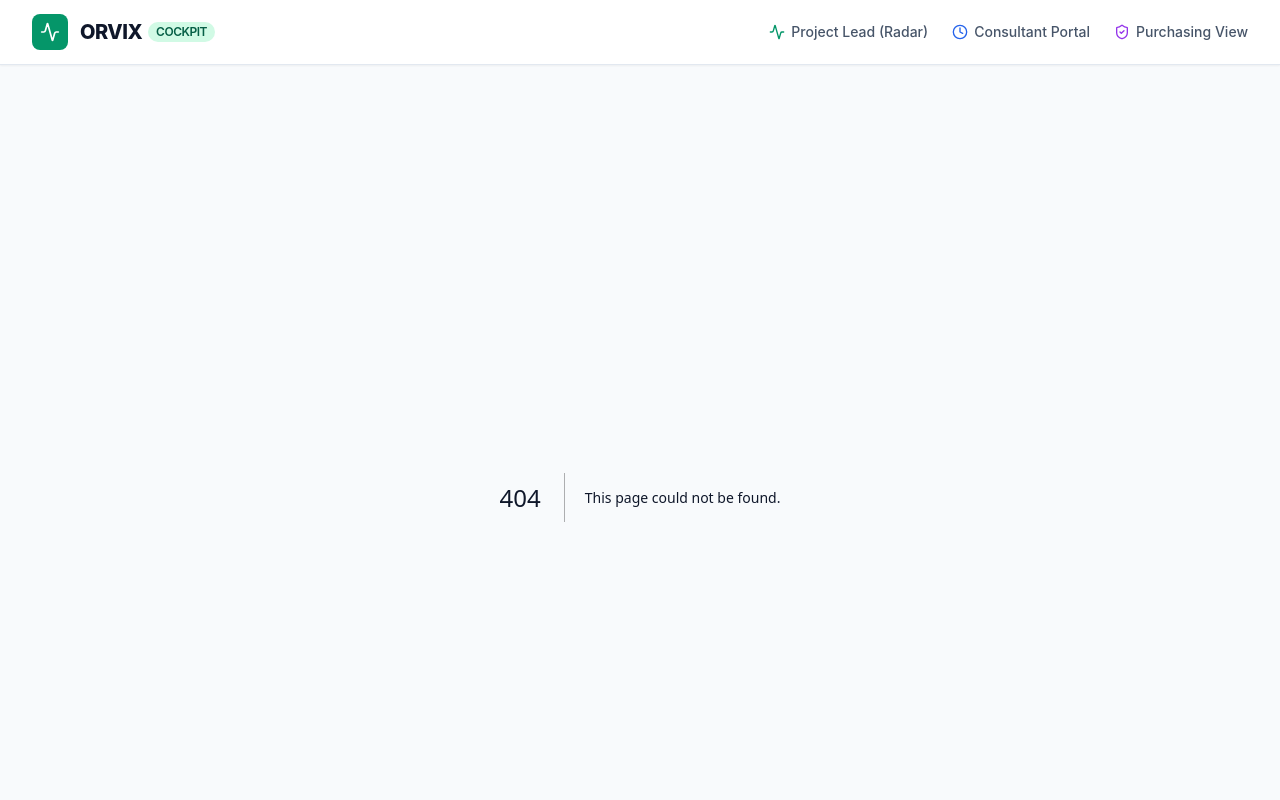
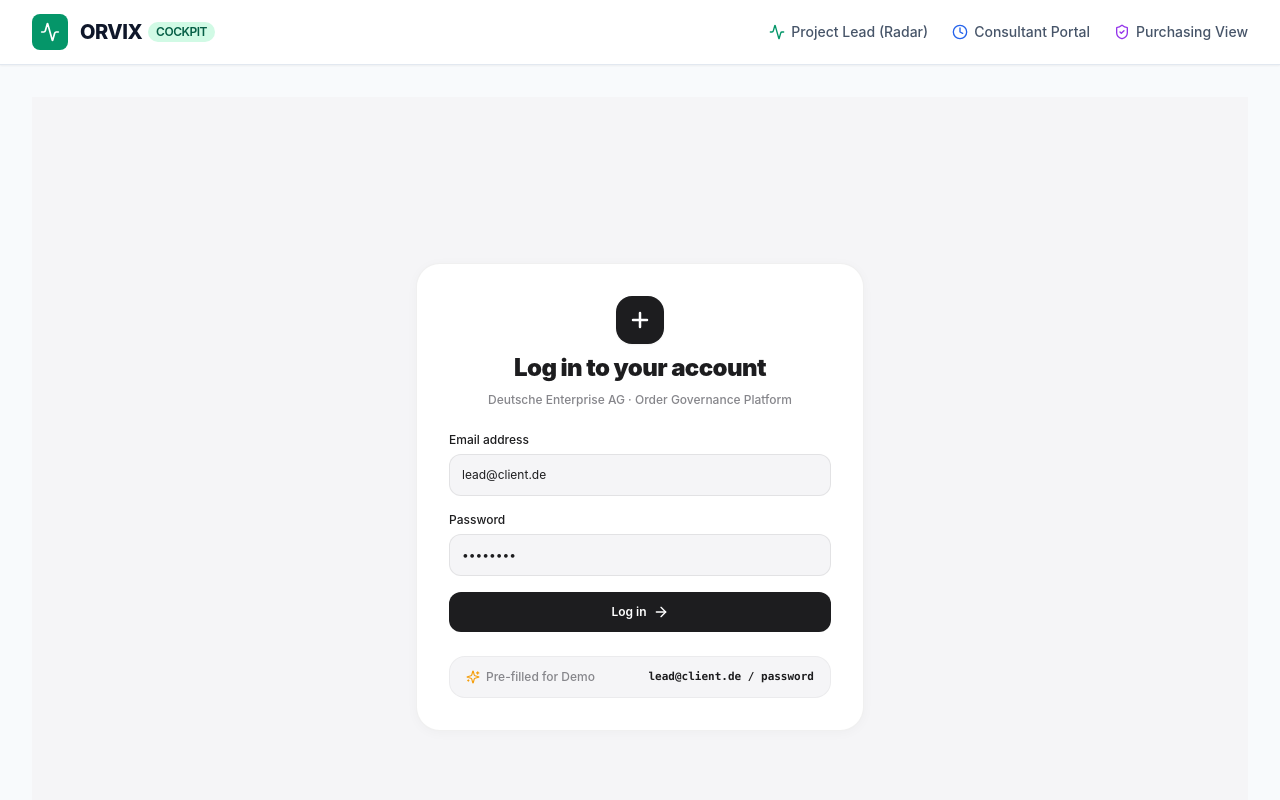
Before and after one commit to Walad-m/Universe-26_team_article26-hackathon-2026, a Next.js app: page /login in a window 1280 px wide. Before the commit this address had no page. Shown: the top 800 px of the page. Built offline with nearby package versions, Linux system fonts and the light colour scheme.

Commit message:
feat(auth): add cookie-based session authentication for client and external partners
Provides secure sign-in and session cookies for Project Leads and external partner specialists.

Co-authored-by: Mujahid <mujahidalhassan204-glitch@users.noreply.github.com>

```diff
--- /dev/null
+++ b/app/actions/auth.ts
@@ -0,0 +1,158 @@
+"use server";
+
+import { prisma } from "@/lib/prisma";
+import { cookies } from "next/headers";
+import { redirect } from "next/navigation";
+
+export interface SessionUser {
+  id: string;
+  name: string;
+  email: string;
+  role: string; // "project_lead", "purchasing", "consultant"
+  companyId: string | null;
+  companyName: string;
+  companyType: string; // "client" or "supplier"
+}
+
+const SESSION_COOKIE_NAME = "orvix_session";
+
+/**
+ * Retrieves the currently authenticated session user from HTTP-only cookie
+ */
+export async function getSessionUser(): Promise<SessionUser | null> {
+  const cookieStore = await cookies();
+  const sessionCookie = cookieStore.get(SESSION_COOKIE_NAME);
+
+  if (!sessionCookie?.value) {
+    return null;
+  }
+
+  try {
+    const parsed = JSON.parse(sessionCookie.value) as SessionUser;
+    return parsed;
+  } catch {
+    return null;
+  }
+}
+
+/**
+ * Authenticates user credentials and establishes a session cookie
+ */
+export async function loginUser(
+  email: string,
+  password: string
+): Promise<{ success: boolean; error?: string; redirectUrl?: string }> {
+  if (!email || !password) {
+    return { success: false, error: "Please enter both corporate email and password." };
+  }
+
+  const user = await prisma.user.findUnique({
+    where: { email: email.trim().toLowerCase() },
+    include: { company: true },
+  });
+
+  if (!user || user.password !== password) {
+    return { success: false, error: "Invalid corporate credentials. Please check your email and password." };
+  }
+
+  const sessionData: SessionUser = {
+    id: user.id,
+    name: user.name,
+    email: user.email,
+    role: user.role,
+    companyId: user.companyId,
+    companyName: user.company?.name ?? "Independent",
+    companyType: user.company?.type ?? "supplier",
+  };
+
+  const cookieStore = await cookies();
+  cookieStore.set(SESSION_COOKIE_NAME, JSON.stringify(sessionData), {
+    httpOnly: true,
+    secure: process.env.NODE_ENV === "production",
+    sameSite: "lax",
+    path: "/",
+    maxAge: 60 * 60 * 24 * 7, // 7 days
+  });
+
+  const redirectUrl = "/dashboard";
+  return { success: true, redirectUrl };
+}
+
+/**
+ * Registers a new organization and primary administrative user account
+ */
+export async function registerOrganizationUser(data: {
+  companyName: string;
+  companyType: "client" | "supplier";
+  userName: string;
+  email: string;
+  password: string;
+  role: "project_lead" | "purchasing" | "consultant";
+}): Promise<{ success: boolean; error?: string; redirectUrl?: string }> {
+  const { companyName, companyType, userName, email, password, role } = data;
+
+  if (!companyName || !userName || !email || !password) {
+    return { success: false, error: "All fields are required to register your workspace." };
+  }
+
+  const normalizedEmail = email.trim().toLowerCase();
+
+  const existing = await prisma.user.findUnique({
+    where: { email: normalizedEmail },
+  });
+
+  if (existing) {
+    return { success: false, error: "An account with this email address already exists." };
+  }
+
+  // Create company
+  const company = await prisma.company.create({
+    data: {
+      name: companyName.trim(),
+      type: companyType,
+    },
+  });
+
+  // Create user
+  const newUser = await prisma.user.create({
+    data: {
+      name: userName.trim(),
+      email: normalizedEmail,
+      password: password,
+      role,
+      companyId: company.id,
+    },
+  });
+
+  // Establish session
+  const sessionData: SessionUser = {
+    id: newUser.id,
+    name: newUser.name,
+    email: newUser.email,
+    role: newUser.role,
+    companyId: company.id,
+    companyName: company.name,
+    companyType: company.type,
+  };
+
+  const cookieStore = await cookies();
+  cookieStore.set(SESSION_COOKIE_NAME, JSON.stringify(sessionData), {
+    httpOnly: true,
+    secure: process.env.NODE_ENV === "production",
+    sameSite: "lax",
+    path: "/",
+    maxAge: 60 * 60 * 24 * 7,
+  });
+
+  const redirectUrl = role === "consultant" ? "/consultant" : role === "purchasing" ? "/purchasing" : "/lead";
+  return { success: true, redirectUrl };
+}
+
+/**
+ * Destroys user session and redirects to login
+ */
+export async function logoutUser() {
+  const cookieStore = await cookies();
+  cookieStore.delete(SESSION_COOKIE_NAME);
+  redirect("/login");
+}
--- /dev/null
+++ b/app/login/LoginClient.tsx
@@ -0,0 +1,104 @@
+"use client";
+
+import { useState, useTransition } from "react";
+import { useRouter } from "next/navigation";
+import { Plus, AlertCircle, Sparkles, ArrowRight } from "lucide-react";
+import { loginUser } from "@/app/actions/auth";
+
+export default function LoginClient() {
+  const router = useRouter();
+  const [email, setEmail] = useState("lead@client.de");
+  const [password, setPassword] = useState("password");
+  const [errorMessage, setErrorMessage] = useState<string | null>(null);
+  const [isPending, startTransition] = useTransition();
+
+  const handleLogin = (e: React.FormEvent) => {
+    e.preventDefault();
+    setErrorMessage(null);
+
+    startTransition(async () => {
+      const result = await loginUser(email, password);
+      if (!result.success) {
+        setErrorMessage(result.error || "Login failed.");
+      } else if (result.redirectUrl) {
+        router.push(result.redirectUrl);
+        router.refresh();
+      }
+    });
+  };
+
+  return (
+    <div className="min-h-screen bg-[#F5F5F7] flex flex-col justify-center items-center p-4 antialiased selection:bg-[#0071E3] selection:text-white">
+      <div className="max-w-md w-full bg-white rounded-3xl border border-black/[0.06] shadow-[0_2px_12px_rgba(0,0,0,0.03)] p-8 space-y-6">
+        {/* Top Logo */}
+        <div className="text-center space-y-2">
+          <div className="w-12 h-12 bg-[#1D1D1F] text-white rounded-2xl flex items-center justify-center mx-auto font-bold shadow-sm">
+            <Plus className="w-6 h-6 stroke-[2.5]" />
+          </div>
+          <h1 className="text-2xl font-black tracking-tight text-[#1D1D1F]">
+            Log in to your account
+          </h1>
+          <p className="text-xs text-[#86868B] font-medium">
+            Deutsche Enterprise AG · Order Governance Platform
+          </p>
+        </div>
+
+        {/* Error Alert */}
+        {errorMessage && (
+          <div className="p-3.5 bg-rose-50/80 border border-rose-200/60 rounded-2xl text-xs text-rose-800 flex items-center gap-2">
+            <AlertCircle className="w-4 h-4 text-rose-600 shrink-0" />
+            <span className="font-medium">{errorMessage}</span>
+          </div>
+        )}
+
+        <form onSubmit={handleLogin} className="space-y-4">
+          <div>
+            <label className="block text-xs font-medium text-[#1D1D1F] mb-1.5">
+              Email address
+            </label>
+            <input
+              type="email"
+              value={email}
+              onChange={(e) => setEmail(e.target.value)}
+              placeholder="lead@client.de"
+              required
+              className="w-full text-xs bg-[#F5F5F7] border border-black/[0.08] rounded-xl p-3 text-[#1D1D1F] focus:ring-2 focus:ring-[#0071E3] focus:bg-white focus:outline-none"
+            />
+          </div>
+
+          <div>
+            <label className="block text-xs font-medium text-[#1D1D1F] mb-1.5">
+              Password
+            </label>
+            <input
+              type="password"
+              value={password}
+              onChange={(e) => setPassword(e.target.value)}
+              placeholder="••••••••••••"
+              required
+              className="w-full text-xs bg-[#F5F5F7] border border-black/[0.08] rounded-xl p-3 text-[#1D1D1F] focus:ring-2 focus:ring-[#0071E3] focus:bg-white focus:outline-none"
+            />
+          </div>
+
+          <button
+            type="submit"
+            disabled={isPending}
+            className="w-full bg-[#1D1D1F] hover:bg-black disabled:bg-[#86868B] text-white font-semibold py-3 rounded-xl text-xs transition shadow-xs mt-2 inline-flex items-center justify-center gap-1.5"
+          >
+            {isPending ? "Signing in..." : "Log in"}
+            <ArrowRight className="w-4 h-4" />
+          </button>
+        </form>
+
+        {/* Juror Demo Hint */}
+        <div className="bg-[#F5F5F7] border border-black/[0.04] rounded-2xl p-3 px-4 flex items-center justify-between text-xs">
+          <div className="flex items-center gap-1.5 text-[#86868B] font-medium">
+            <Sparkles className="w-3.5 h-3.5 text-amber-500" />
+            <span>Pre-filled for Demo</span>
+          </div>
+          <span className="font-mono text-[#1D1D1F] text-[11px] font-semibold">lead@client.de / password</span>
+        </div>
+      </div>
+    </div>
+  );
+}
--- /dev/null
+++ b/app/login/page.tsx
@@ -0,0 +1,9 @@
+import LoginClient from "./LoginClient";
+
+export const metadata = {
+  title: "Log in · Deutsche Enterprise AG",
+};
+
+export default function LoginPage() {
+  return <LoginClient />;
+}
```
